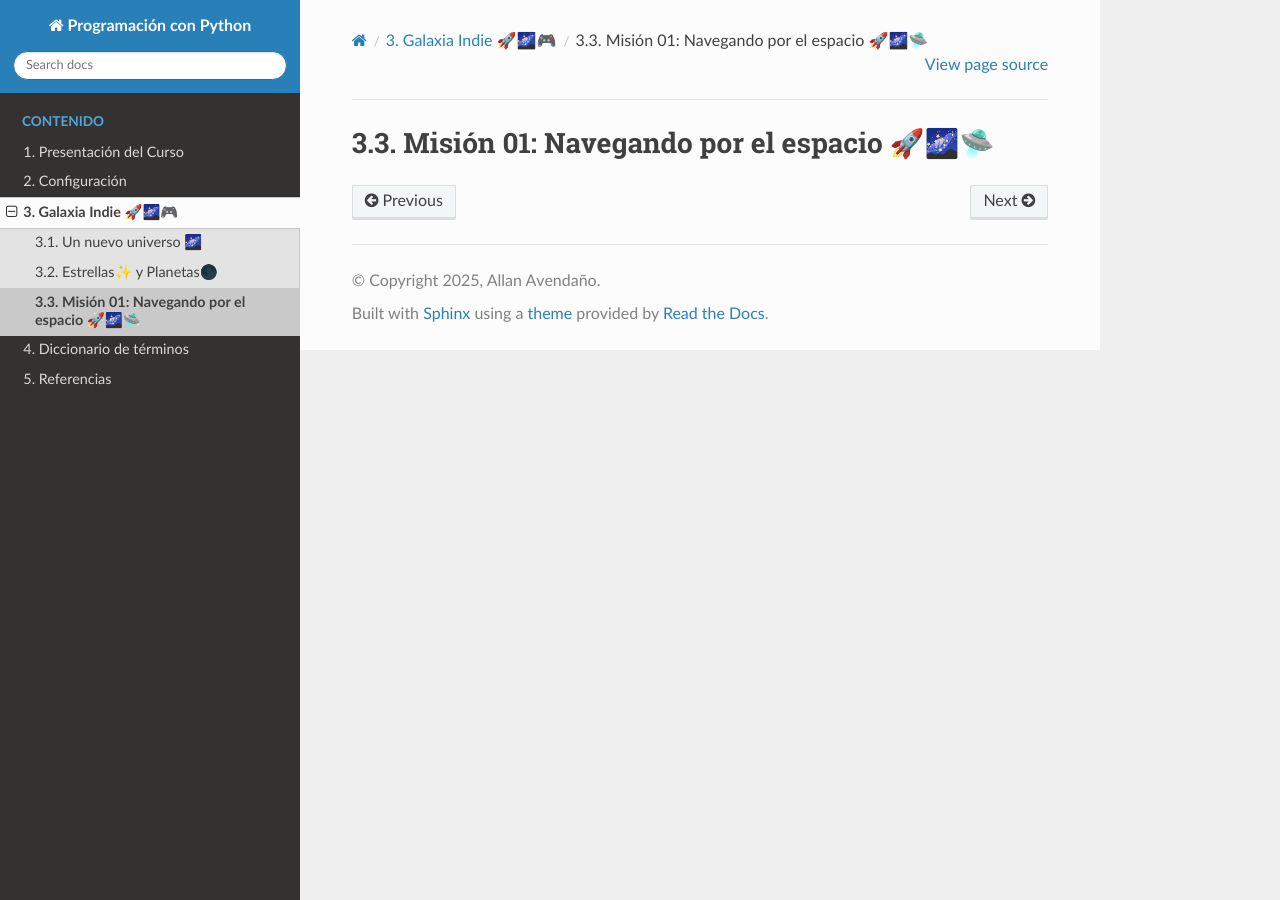
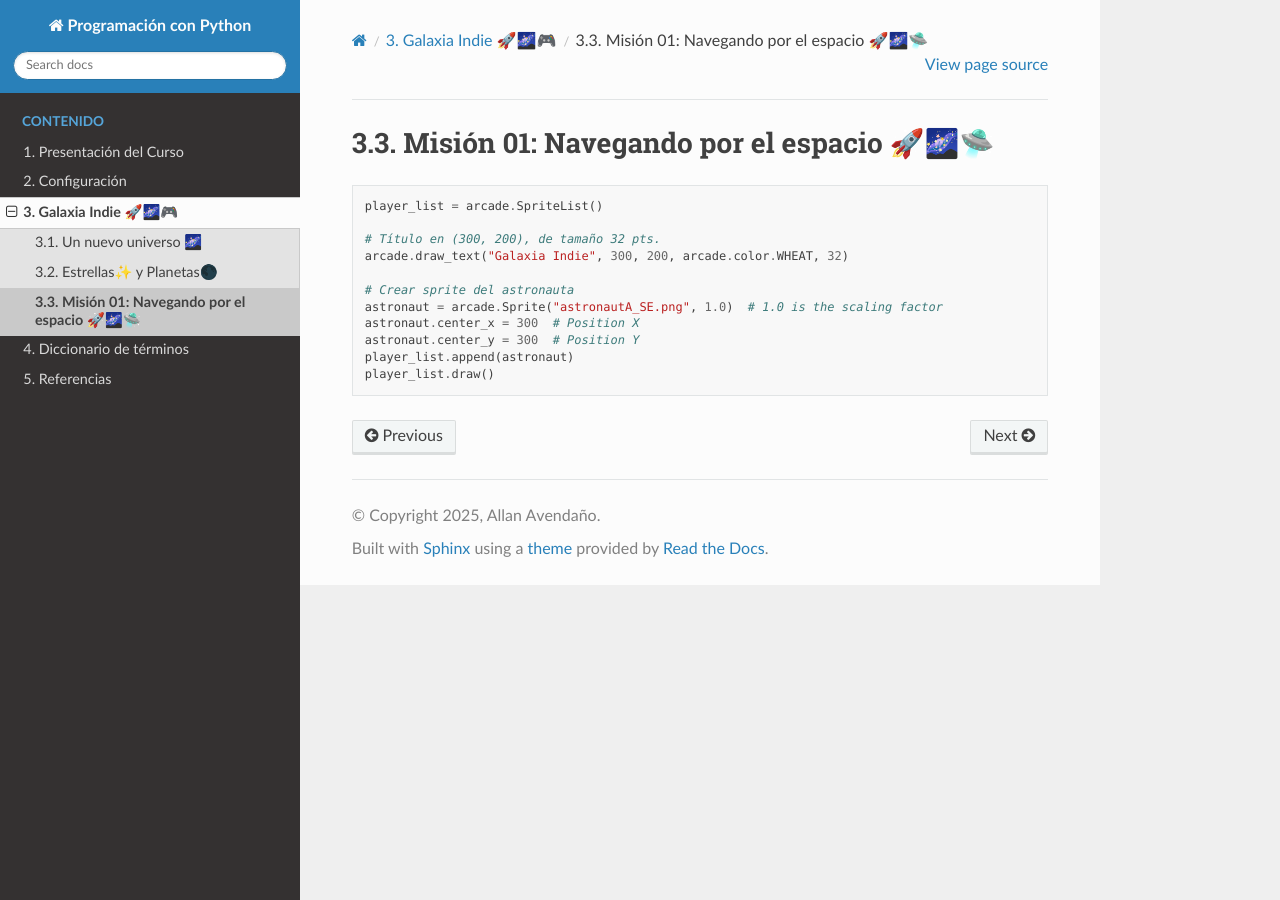
Before and after one commit to aavendan/programacion-python, a Sphinx documentation site: the page built from docs/source/sesiones/sesion03.rst, in a window 1280 px wide. Built offline with Sphinx 7.4.7 and the Read the Docs theme 3.1.0, drawn with Linux system fonts in a browser that asks for light colours.

Commit message:
sesion03

```diff
--- a/docs/source/sesiones/sesion03.rst
+++ b/docs/source/sesiones/sesion03.rst
@@ -1,2 +1,16 @@
 Misión 01: Navegando por el espacio 🚀🌌🛸
 ===================================
+
+.. code-block:: python
+
+    player_list = arcade.SpriteList()
+
+    # Título en (300, 200), de tamaño 32 pts.
+    arcade.draw_text("Galaxia Indie", 300, 200, arcade.color.WHEAT, 32)
+
+    # Crear sprite del astronauta
+    astronaut = arcade.Sprite("astronautA_SE.png", 1.0)  # 1.0 is the scaling factor
+    astronaut.center_x = 300  # Position X
+    astronaut.center_y = 300  # Position Y
+    player_list.append(astronaut)
+    player_list.draw()
```
